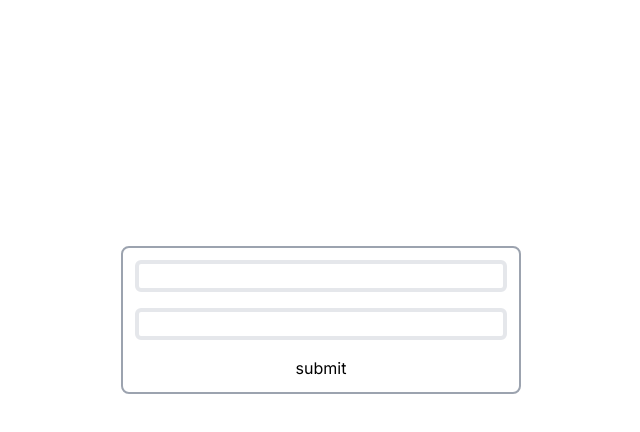
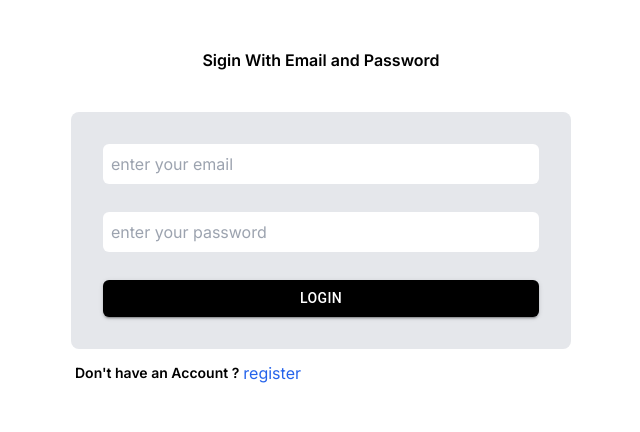
Before and after one commit to RabiCB/hostelscout.com, a Next.js app: page /login in a window 1280 px wide. Shown: the top 432 px of the page, without its empty margins (319-959 px from the left). Built offline with nearby package versions, Linux system fonts and the light colour scheme.

Commit message:
feat/login

```diff
--- a/app/login/page.tsx
+++ b/app/login/page.tsx
@@ -3,10 +3,11 @@
 import { Button, Input } from "@mui/material"
 import React from "react"
 import { useForm } from "react-hook-form"
+import Link from "next/link"
 
 type formData = {
   email: string,
-  password:string,
+  password: string,
 }
 export default function Page() {
   const {
@@ -18,38 +19,63 @@ export default function Page() {
   const onSubmit = (data: any) => console.log(data);
 
   return (
-    <div className=" flex flex-1 items-center justify-center h-[80vh]">
+    <div className=" flex flex-1 items-center justify-center h-full">
+      <div className="flex flex-col mb-3 mt-10 p-2">
+        <span className="text-center font-semibold ">Sigin With Email and Password</span>
 
-
-      <form className="flex flex-col gap-4 w-[400px] border-2 border-gray-400 rounded-lg p-3" onSubmit={handleSubmit(onSubmit)}>
+        <form onSubmit={handleSubmit(onSubmit)} className='flex flex-col max-sm:w-[380px] max-md:w-[460px]  w-[500px]  mt-[40px]  p-8 gap-7 m-2 shadow-myshadow rounded-[8px] bg-gray-200'>
+          <div className="flex flex-col">
             <input
-          className="border-4 rounded-md"
+              className="border-1 border-black rounded-md p-2 w-full"
+              placeholder="enter your email"
 
               {...register("email", {
-            required: 'email is required'
-          })}
-          data-error={errors?.email?.message?.toString()}
+                required: 'email is required',
+                pattern:{
+                  value: /^[a-zA-Z0-9.!#$%&'*+/=?^_`{|}~-]+@[a-zA-Z0-9-]+(?:\.[a-zA-Z0-9-]+)*$/,
+                  message:"email is invalid"
+                }
+              }
+              )
+              }
+
             />
             {
               errors.email?.message && (
-            <span>{errors?.email?.message}</span>
+                <span className="text-red-600 text-[10px] mt-1.5 ml-0.5">{errors?.email?.message}</span>
               )
             }
+          </div>
+          <div className="flex flex-col">
             <input
-          className="border-4 rounded-md"
+              className="border-1  border-black rounded-md p-2 w-full"
+              placeholder="enter your password"
 
               {...register("password", {
-            required: 'password is required'
+                required: 'password is required',
+                minLength: {
+                  value: 6,
+                  message: "password must be more than six character",
+
+                }
               })}
-          data-error={errors?.password?.message?.toString()}
+
+
             />
             {
               errors.password?.message && (
-            <span>{errors?.password?.message}</span>
+                <span className="text-red-600 ml-0.5 text-[10px] mt-1.5">{errors?.password?.message}</span>
               )
             }
-        <button type="submit" >submit</button>
+          </div>
+
+          <Button style={{ borderRadius: "6px" ,backgroundColor:"black"}} type="submit" variant="contained">login</Button>
         </form>
+        <div className="flex items-center ml-3 mt-1">
+          <span className="text-sm font-semibold mr-1">Don't have an Account ?</span>
+          <Link className="cursor-pointer text-blue-600"  href="/signup">register</Link>
+        </div>
+      </div>
     </div>
   );
 }
--- a/components/Homepage.tsx
+++ b/components/Homepage.tsx
@@ -3,22 +3,24 @@
 
 
 import React from "react"
-import { hosteldata } from "@/dummydata/data"
+import { hosteldata } from "../dummydata/data"
 import Image from "next/image"
+import {FcLike} from "react-icons/fc"
 import { Button } from "@mui/material"
  function Homepage(){
     return(
         <div className="max-sm:grid-cols-1 max-md:grid-cols-2 max-lg:grid-cols-3 h-auto grid px-6 grid-cols-4 gap-6 mt-4 pb-6">
         {
             hosteldata.map((d:any)=>(
-                <div key={d.id} className="border-2 flex flex-col gap-1 ">
+                <div key={d.id} className=" flex flex-col gap-1 relative">
 
                     <img src={d.img} className="w-full rounded-lg h-64 aspect-square " alt="hostelimg"/>
                     <div className="pl-1 flex flex-col gap-[2px]">
-                    <span className="text-normal font-semibold">{d?.location}</span>
-                    <span className="text-normal font-semibold">{d?.name}</span>
+                    <span className="text-sm font-semibold">{d?.location}</span>
+                    <span className="text-sm font-semibold">{d?.name}</span>
                     <span className="text-gray-600 text-xs">Owned By {d?.ownedby}</span>
                     <span className="text-gray-600 text-xs">Rs {d?.fair}</span>
+                    <FcLike fontSize={18} className="absolute top-4 right-2 cursor-pointer"/>
                     </div>
 
 
```
Lines whose indentation alone changed are shown as unchanged.
